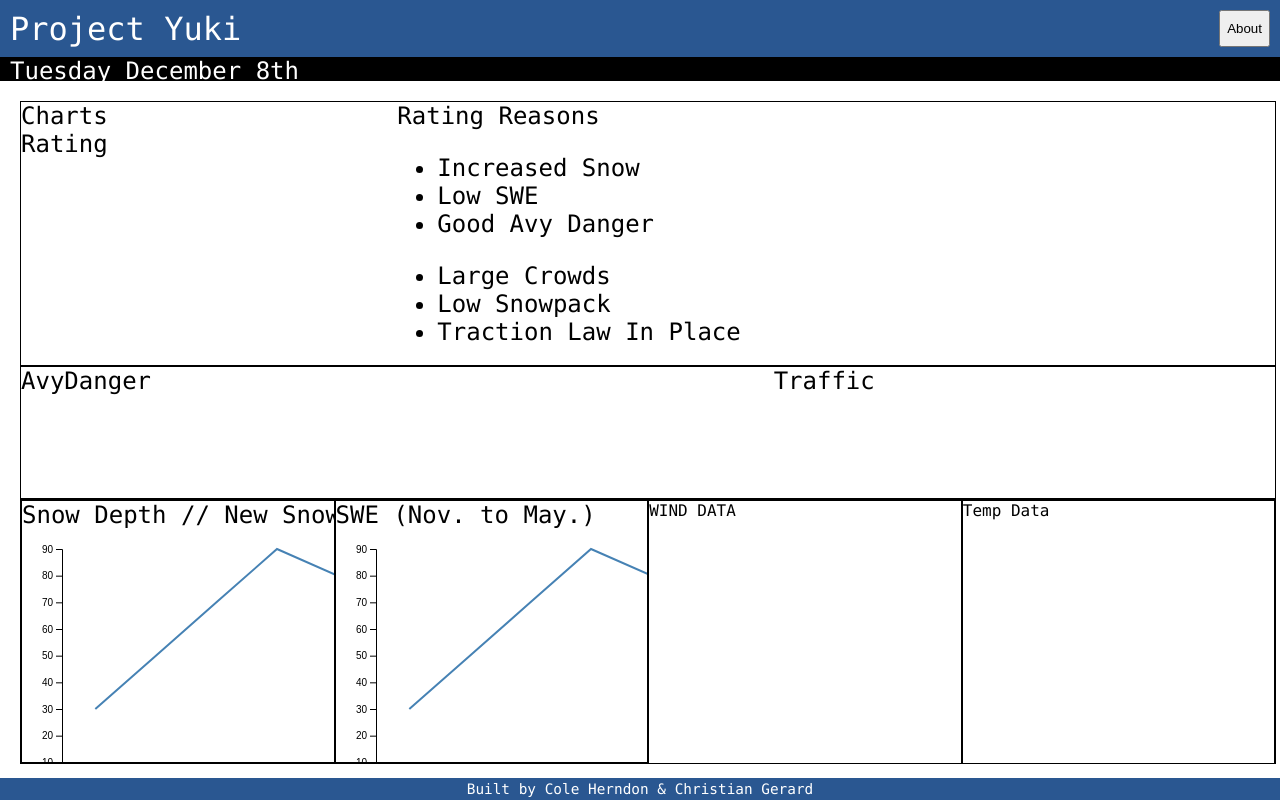
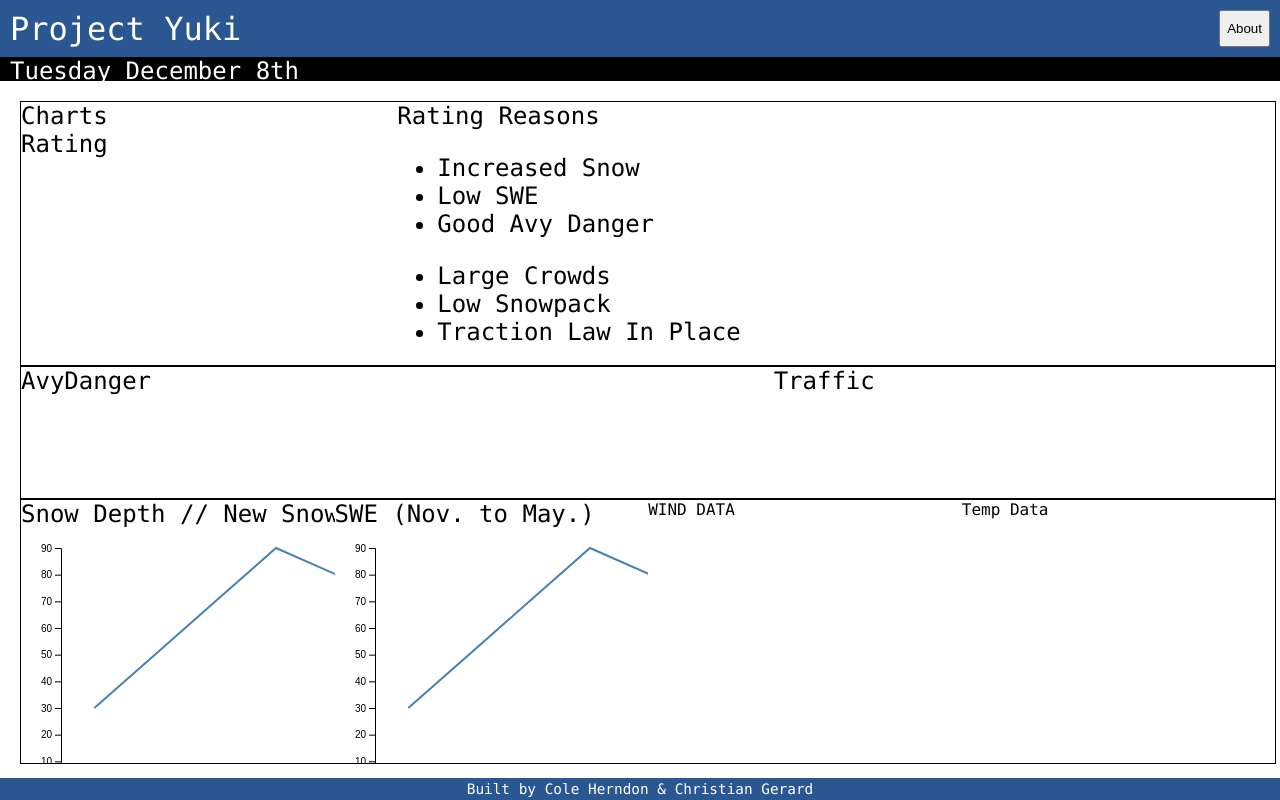
Before and after one commit to christian-gerard/project-yuki, a React (Vite) app in the folder client/: page / in a window 1280 px wide. Built offline with nearby package versions, Linux system fonts and the light colour scheme.

Commit message:
Removes Borders on sub components

```diff
--- a/client/src/data-visualization/SWE.jsx
+++ b/client/src/data-visualization/SWE.jsx
@@ -4,7 +4,6 @@ import styled from 'styled-components'
 
 const Main = styled.div`
     width:25%;
-    border: 1px solid black;
     overflow: hidden;
     white-space: nowrap;
 `
--- a/client/src/data-visualization/SnowDepth.jsx
+++ b/client/src/data-visualization/SnowDepth.jsx
@@ -4,7 +4,6 @@ import styled from 'styled-components'
 
 const Main = styled.div`
     width:25%;
-    border: 1px solid black;
     overflow: hidden;
     white-space: nowrap;
 `
--- a/client/src/data-visualization/Temp.jsx
+++ b/client/src/data-visualization/Temp.jsx
@@ -4,7 +4,6 @@ function Temp() {
   const Main = styled.div`
     width:25%;
     height:100%;
-    border: 1px solid black;
   `
 
   return (
--- a/client/src/data-visualization/Wind.jsx
+++ b/client/src/data-visualization/Wind.jsx
@@ -5,7 +5,6 @@ function Wind() {
   const Main = styled.div`
     height:100%;
     width:25%;
-    border: 1px solid black;
   `
   return (
     <Main>
```
